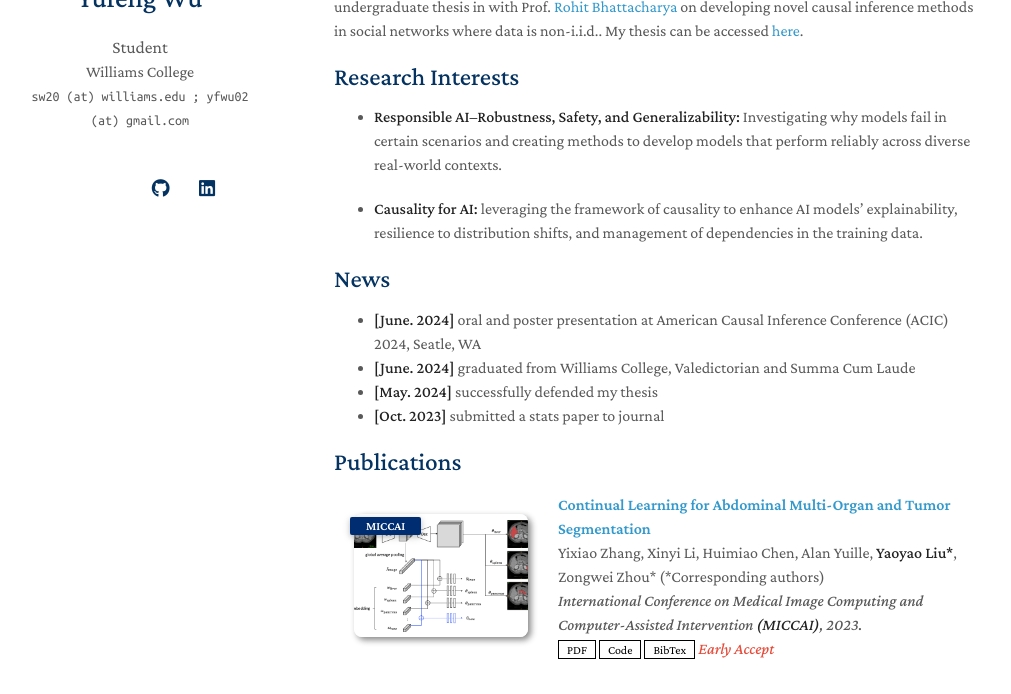
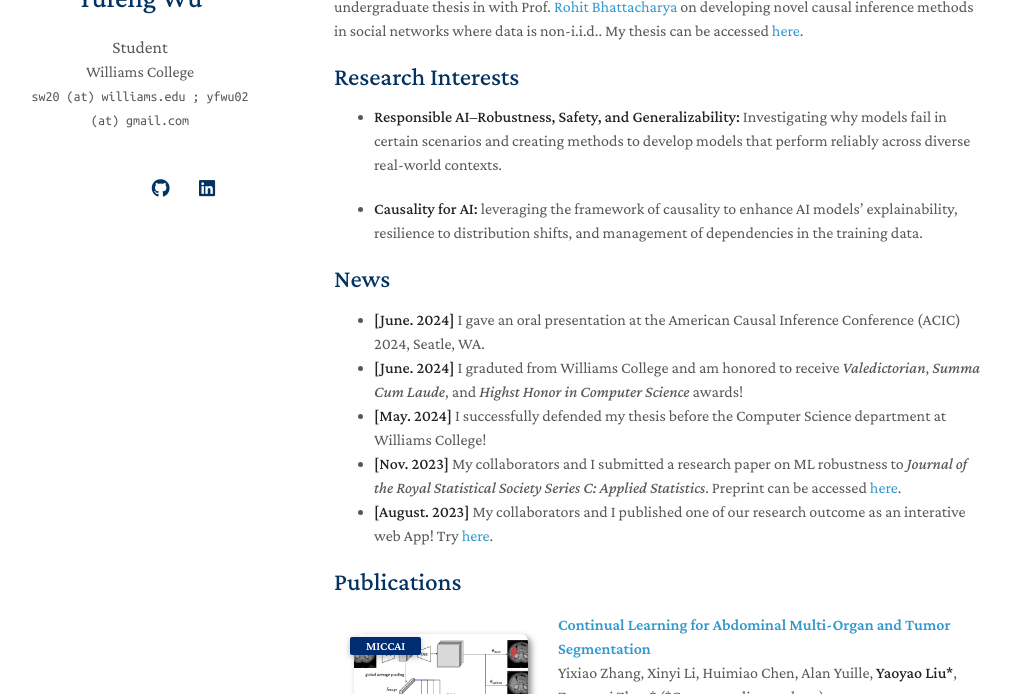
Before and after one commit to yufeng-wu/yufeng-wu.github.io, a Jekyll site: the page built from index.md, in a window 1280 px wide and 900 px high, cut to the strip 206-900 px from the top of the window. Shown: the whole strip, without its empty margins (136-1147 px from the left). Built offline with Jekyll 4.4.1, drawn with Linux system fonts in a browser that asks for light colours; a style sheet for code colours, icons or effects is not loaded; our own code applies the rules of GitHub Pages for plain Markdown files.

Commit message:
update website

```diff
--- a/index.md
+++ b/index.md
@@ -16,10 +16,11 @@ My research mainly lies in the intersection of Machine Learning and Causal Infer
 
 ## News
 
-- **[June. 2024]** oral and poster presentation at American Causal Inference Conference (ACIC) 2024, Seatle, WA
-- **[June. 2024]** graduated from Williams College, Valedictorian and Summa Cum Laude
-- **[May. 2024]** successfully defended my thesis
-- **[Oct. 2023]** submitted a stats paper to journal
+- **[June. 2024]** I gave an oral presentation at the American Causal Inference Conference (ACIC) 2024, Seatle, WA.
+- **[June. 2024]** I graduted from Williams College and am honored to receive *Valedictorian*, *Summa Cum Laude*, and *Highst Honor in Computer Science* awards!
+- **[May. 2024]** I successfully defended my thesis before the Computer Science department at Williams College!
+- **[Nov. 2023]** My collaborators and I submitted a research paper on ML robustness to *Journal of the Royal Statistical Society Series C: Applied Statistics*. Preprint can be accessed [here](arxiv.org/pdf/2405.14878).
+- **[August. 2023]** My collaborators and I published one of our research outcome as an interative web App! Try [here](https://solemate.streamlit.app/).
 
 {% include_relative _includes/publications.md %}
 
```
